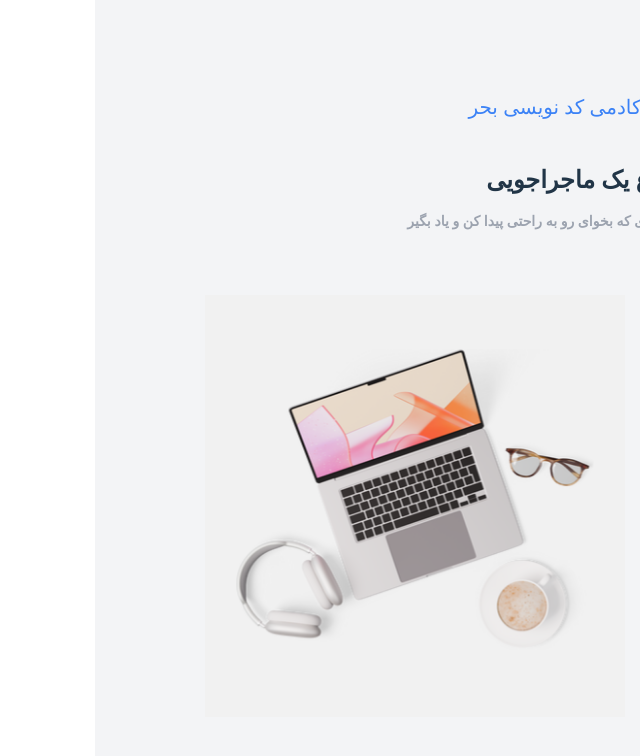
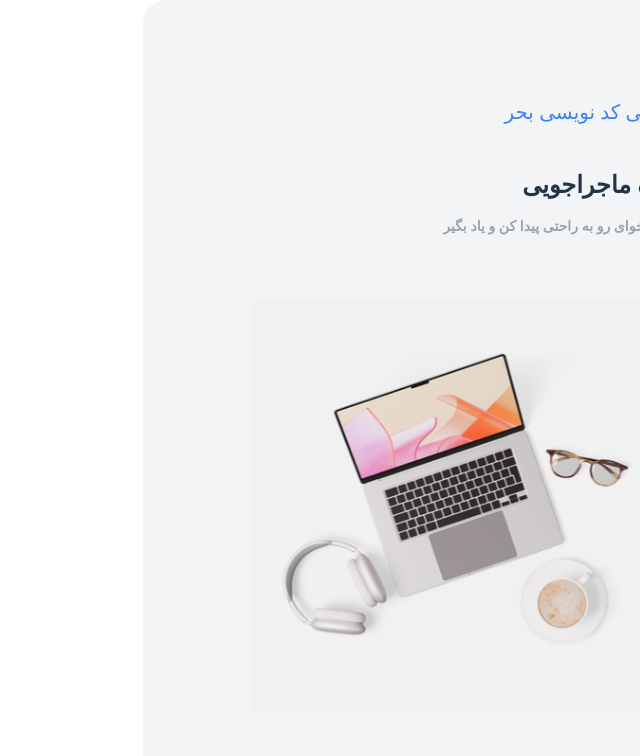
Before and after one commit to academy-react-summer1403/React-Deluxe, a React (Vite) app: page /courses in a window 1280 px wide. Both pictures are taken after a click on the link "ایجاد حساب کاربری". Shown: the top 756 px of the page, without its empty margins (640-1280 px from the left). Built offline with nearby package versions, Linux system fonts and the light colour scheme.

Commit message:
end-of-login

```diff
--- a/src/Components/LoginForm/ForgetPassword.jsx
+++ b/src/Components/LoginForm/ForgetPassword.jsx
@@ -91,7 +91,10 @@ const ForgotPassword = ({ onBack }) => {
       </div>
 
       {/* بخش سمت چپ ثابت */}
-      <LoginPanel />
+
+       {/* <div className="hidden md:block md:w-1/2 bg-gray-100  h-full "> */}
+       <LoginPanel />
+      {/* </div> */}
     </div>
   );
 };
--- a/src/Components/LoginForm/LoginPanel.jsx
+++ b/src/Components/LoginForm/LoginPanel.jsx
@@ -5,7 +5,7 @@ import logo from "../../assets/logo.png";
 const LoginPanel = () => {
   return (
     <>
-        <div className="w-1/2 bg-gray-100 p-10 flex flex-col justify-center">
+        <div className="w-1/2 bg-gray-100 p-10 flex flex-col justify-center rounded-3xl ml-6">
         <div className="flex items-center mb-8">
           <img src={logo} alt="Logo" className="w-12 h-12" />
           <h2 className="text-blue-500 text-xl text-right">
--- a/src/Components/LoginForm/Register.jsx
+++ b/src/Components/LoginForm/Register.jsx
@@ -1,7 +1,7 @@
 import React, { useState } from "react";
 import { Button, Input, Tabs } from "antd";
 import "antd/dist/reset.css";
-import { LoginPanel } from "./LoginPanel"; // فرض بر اینکه LoginPanel موجود است
+import { LoginPanel } from "./LoginPanel";
 
 const { TabPane } = Tabs;
 
@@ -13,16 +13,21 @@ const Register = ({ onBack }) => {
   };
 
   return (
-    <div className="flex justify-center h-screen">
+    <div className="flex justify-center h-screen ">
       {/* بخش فرم ثبت‌نام */}
       <div className="w-1/2 flex flex-col justify-center items-center p-10">
-        <Tabs activeKey={currentTab} onChange={setCurrentTab} className="w-full">
+        <Tabs
+          activeKey={currentTab}
+          onChange={setCurrentTab}
+          className="w-full"
+        >
           {/* تب وارد کردن شماره همراه */}
           <TabPane tab="واردکردن شماره همراه" key="1">
             <div className="w-full max-w-md text-center">
               <h2 className="text-2xl font-bold mb-2 text-right">خوش آمدید!</h2>
               <p className="text-gray-500 text-xs mb-6 w-80 text-right">
-                لطفا شماره همراه خود را وارد کنید تا کد تایید برای شما ارسال شود.
+                لطفا شماره همراه خود را وارد کنید تا کد تایید برای شما ارسال
+                شود.
               </p>
               <label className="block text-xs font-bold text-right text-gray-700 mb-2">
                 شماره همراه
@@ -38,19 +43,36 @@ const Register = ({ onBack }) => {
               >
                 ارسال کد تایید
               </Button>
-              <p className="text-xs mt-4 text-blue-500">
-                حساب کاربری دارید؟ <a href="#" onClick={onBack}>ورود به حساب کاربری</a>
-              </p>
-              <p className="text-xs mt-2">
-                <a href="#">صفحه اصلی</a>
-              </p>
+
+              <div className="mt-4 w-80 font-bold">
+                <p className="text-xs">
+                  حساب کاربری ندارید؟{" "}
+                  <a
+                    href="#"
+                    className="text-blue-500 hover:underline font-bold text-xs"
+                    onClick={() => setShowRegister(true)}
+                  >
+                    ورود به حساب کاربری
+                  </a>
+                </p>
+              </div>
+              <div className="flex justify-center mt-8 w-80">
+                <button
+                  type="button"
+                  className="w-[141px] text-xs border-solid border border-gray-300 text-blue-500 py-2 px-4 rounded-3xl h-8 font-bold"
+                >
+                  صفحه اصلی
+                </button>
+              </div>
             </div>
           </TabPane>
 
           {/* تب تایید کد ارسال شده */}
           <TabPane tab="تایید کد ارسال شده" key="2">
             <div className="w-full max-w-md text-center">
-              <h2 className="text-2xl font-bold mb-2 text-right">تایید کد ارسال شده</h2>
+              <h2 className="text-2xl font-bold mb-2 text-right">
+                تایید کد ارسال شده
+              </h2>
               <p className="text-gray-500 text-xs mb-6 w-80 text-right">
                 کد تایید ارسال‌شده به شماره همراه خود را وارد کنید.
               </p>
@@ -68,26 +90,24 @@ const Register = ({ onBack }) => {
               >
                 تایید
               </Button>
-              <p className="text-xs mt-2">
-                <a href="#">ارسال مجدد کد</a>
-              </p>
+              <button
+                type="button"
+                className="w-[141px] text-xs border-solid border border-gray-300 text-blue-500 py-2 px-4 rounded-3xl h-8 font-bold mt-4 ml-24"
+              >
+                بازگشت
+              </button>
             </div>
           </TabPane>
 
           {/* تب وارد کردن اطلاعات شخصی */}
           <TabPane tab="واردکردن اطلاعات شخصی" key="3">
             <div className="w-full max-w-md text-center">
-              <h2 className="text-2xl font-bold mb-2 text-right">اطلاعات شخصی</h2>
+              <h2 className="text-2xl font-bold mb-2 text-right">
+                وارد کردن اطلاعات شخصی
+              </h2>
               <p className="text-gray-500 text-xs mb-6 w-80 text-right">
                 لطفا اطلاعات شخصی خود را وارد کنید.
               </p>
-              <label className="block text-xs font-bold text-right text-gray-700 mb-2">
-                نام و نام خانوادگی
-              </label>
-              <Input
-                className="rounded-3xl mb-4 ml-28 w-80"
-                placeholder="نام و نام خانوادگی"
-              />
               <label className="block text-xs font-bold text-right text-gray-700 mb-2">
                 ایمیل
               </label>
@@ -95,11 +115,18 @@ const Register = ({ onBack }) => {
                 className="rounded-3xl mb-4 ml-28 w-80"
                 placeholder="ایمیل خود را وارد کنید"
               />
+              <label className="block text-xs font-bold text-right text-gray-700 mb-2">
+                رمز عبور جدید
+              </label>
+              <Input
+                className="rounded-3xl mb-4 ml-28 w-80"
+                placeholder=" رمز عبور جدید خود را وارد کنید"
+              />
               <Button
                 type="primary"
                 className=" ml-28 w-80 h-10 bg-blue-500 text-white rounded-3xl font-bold"
               >
-                ثبت‌نام
+                تایید
               </Button>
             </div>
           </TabPane>
@@ -107,7 +134,9 @@ const Register = ({ onBack }) => {
       </div>
 
       {/* بخش سمت چپ ثابت */}
+      {/* <div className="hidden md:block md:w-1/2 bg-gray-100  h-full "> */}
       <LoginPanel />
+      {/* </div> */}
     </div>
   );
 };
--- a/src/Components/LoginForm/index.jsx
+++ b/src/Components/LoginForm/index.jsx
@@ -1,7 +1,7 @@
 import React, { useState } from "react";
 import { Button, Input, Tabs } from "antd";
 import "antd/dist/reset.css";
-import {ForgotPassword} from "./ForgetPassword"
+import { ForgotPassword } from "./ForgetPassword";
 import { LoginPanel } from "./LoginPanel";
 import { Register } from "./Register";
 
@@ -13,8 +13,9 @@ const LoginPage = () => {
   const [showRegister, setShowRegister] = useState(false);
 
   if (showRegister) {
-      return <Register onBack={() => setShowRegister(false)} />;
-    }
+    return <Register onBack={() => setShowRegister(false)} />;
+  }
+
   const changeTab = (key) => {
     setCurrentTab(key);
   };
@@ -23,12 +24,15 @@ const LoginPage = () => {
     return <ForgotPassword onBack={() => setShowForgotPassword(false)} />;
   }
 
-
   return (
-    <div className="flex justify-center h-screen">
+    <div className="flex flex-col md:flex-row h-screen justify-center items-center">
       {/* بخش سمت راست تب ها و فرم لاگین */}
-      <div className="w-1/2 flex flex-col justify-center items-center p-10 ">
-        <Tabs activeKey={currentTab} onChange={changeTab} className="w-full flex justify-center ">
+      <div className="flex flex-col w-full md:w-1/2 justify-center items-center p-10">
+        <Tabs
+          activeKey={currentTab}
+          onChange={changeTab}
+          className="w-full flex justify-center"
+        >
           {/* تب وارد کردن شماره همراه */}
           <TabPane tab="وارد کردن شماره همراه" key="1" className="pr-2 ">
             <h2 className="text-2xl font-bold text-right">خوش برگشتی!</h2>
@@ -56,11 +60,10 @@ const LoginPage = () => {
                 مرا به خاطر بسپار
               </label>
               <label className="flex items-center">
-                {/* وقتی کاربر روی لینک کلیک می‌کند، حالت فراموشی رمز عبور فعال می‌شود */}
                 <a
                   href="#"
                   className="text-blue-500 hover:underline mr-14 text-xs font-bold"
-                  onClick={() => setShowForgotPassword(true)} // تغییر حالت به فراموشی رمز عبور
+                  onClick={() => setShowForgotPassword(true)}
                 >
                   رمز عبور را فراموش کردید؟
                 </a>
@@ -127,7 +130,9 @@ const LoginPage = () => {
       </div>
 
       {/* بخش سمت چپ ثابت */}
-     <LoginPanel />
+      {/* <div className="hidden md:block md:w-1/2 bg-gray-100  h-full "> */}
+        <LoginPanel />
+      {/* </div> */}
     </div>
   );
 };
```
